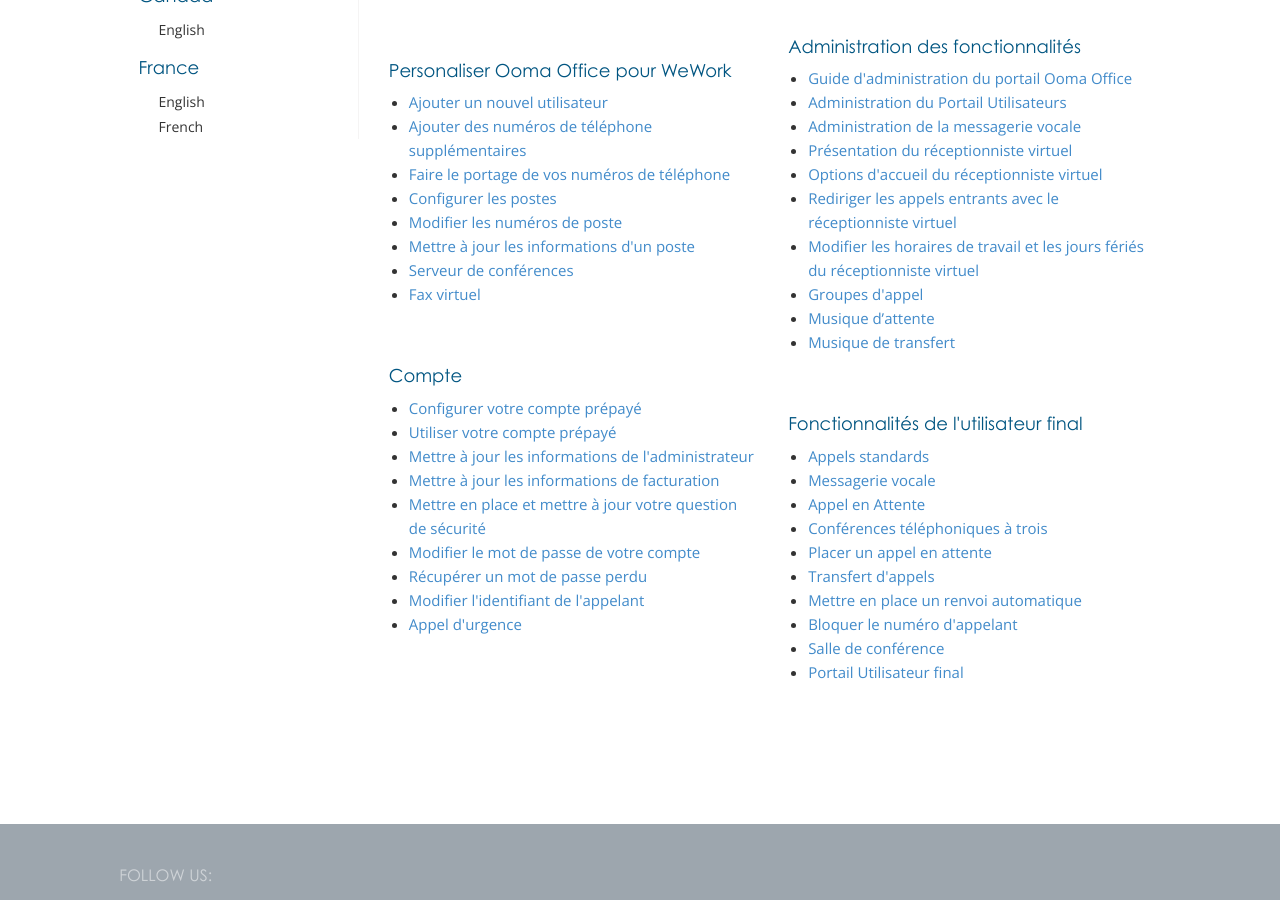
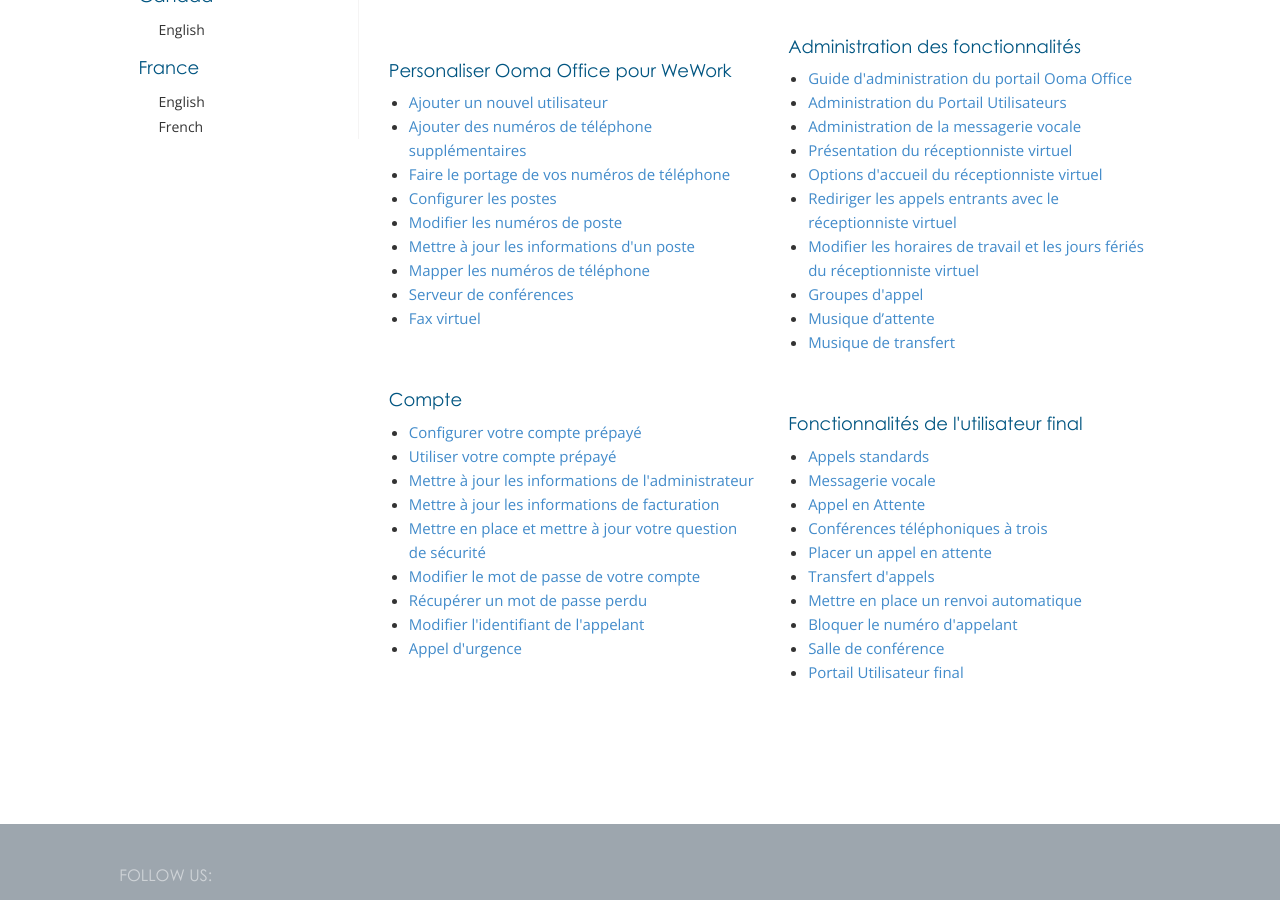
Before and after one commit to jchai002/choir-justice-supplies, a Jekyll site: the page built from fr/fr/index.html, in a window 1280 px wide and 900 px high, scrolled down 442 px. Built offline with Jekyll 4.4.1, drawn with Linux system fonts in a browser that asks for light colours; nearby versions of some CDN libraries; comment, search, counter and statistics services are not loaded.

```diff
--- a/fr/fr/end-user-portal-administration.markdown
+++ b/fr/fr/end-user-portal-administration.markdown
@@ -38,7 +38,7 @@ Si un utilisateur doit réinitialiser manuellement son mot de passe, vous pouvez
 4. Si vous choisissez de remplacer manuellement le mot de passe, saisir le nouveau mot de passe de l'utilisateur dans le champ "Mot de Passe", puis le saisir à nouveau dans le champ "Confirmer Mot de Passe".
 5. Sauvegarder vos modifications. Un courriel sera envoyé à l'utilisateur avec son nouveau mot de passe.
 
-{% Comment%}
+{% comment %}
 
        ## Comment puis-je supprimer le compte d'un utilisateur?
 
--- a/fr/fr/index.html
+++ b/fr/fr/index.html
@@ -29,7 +29,7 @@ Besoin d'aide avec Ooma Office pour WeWork ? Nous vous indiquerons en détail co
 				<li><a href="/fr/fr/setting-up-extensions">Configurer les postes</a></li>
 				<li><a href="/fr/fr/changing-extension-numbers">Modifier les numéros de poste</a></li>
 				<li><a href="/fr/fr/updating-extension-information">Mettre à jour les informations d'un poste</a></li>
-				<!--<li><a href="/fr/fr/mapping-phone-numbers">Mapper les numéros de téléphone</a></li> -->
+				<li><a href="/fr/fr/mapping-phone-numbers">Mapper les numéros de téléphone</a></li>
 				<li><a href="/fr/fr/conference-server">Serveur de conférences</a></li>
 				<li><a href="/fr/fr/virtual-fax">Fax virtuel</a></li>
 			</ul>
```
